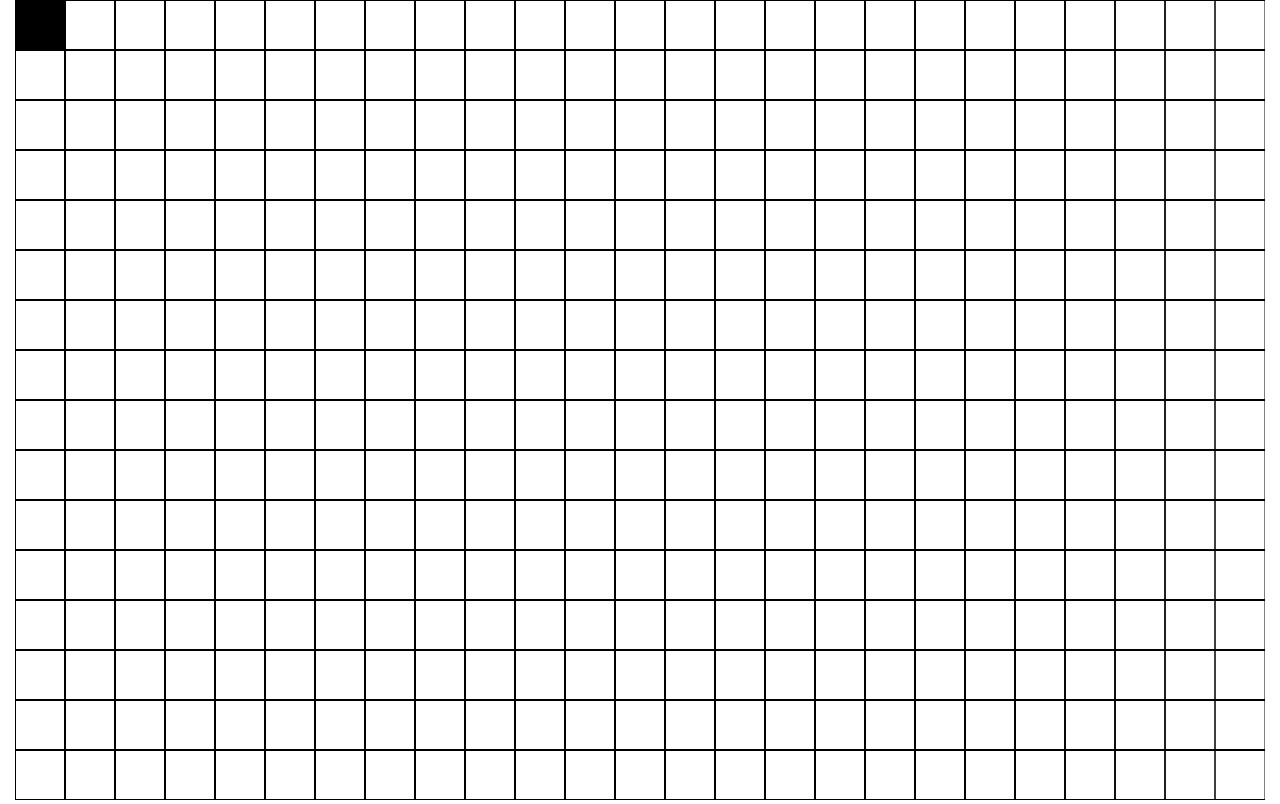
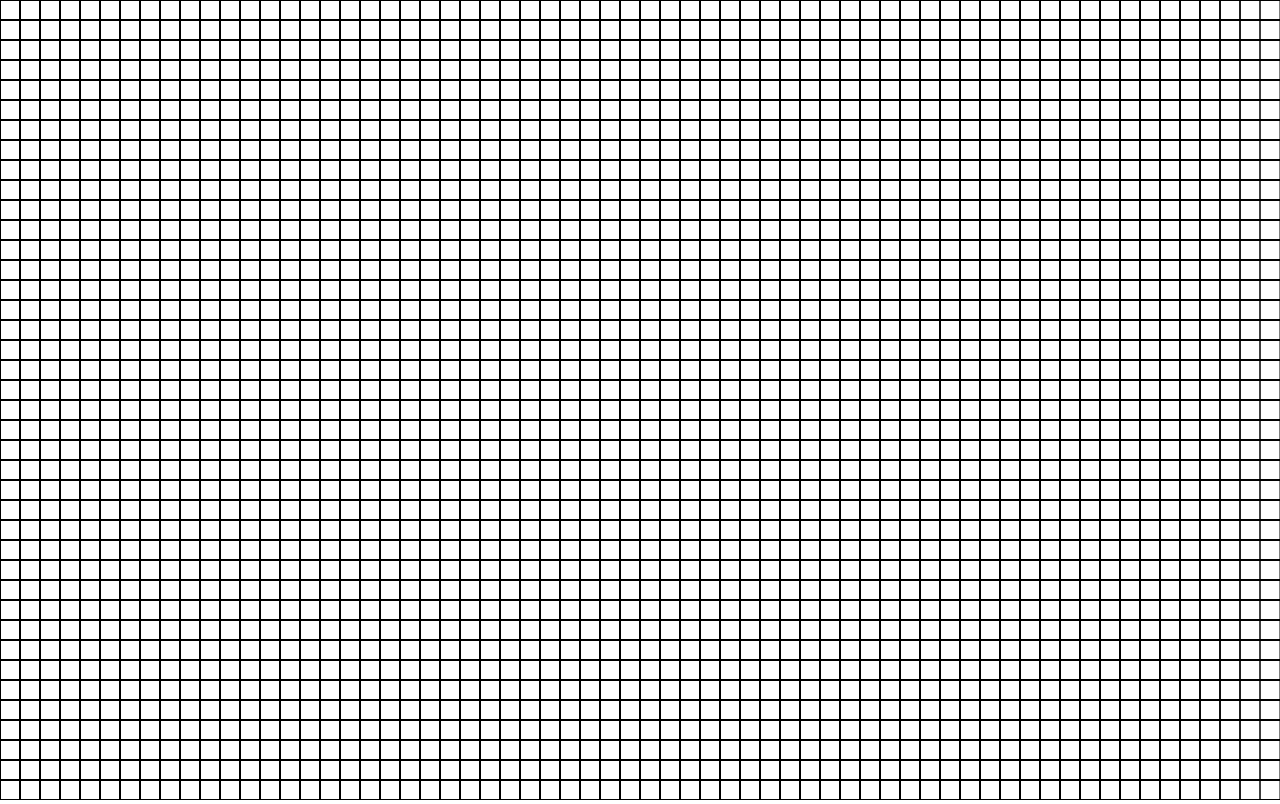
Before and after one commit to bloominstituteoftechnology/CS-Build-Week-1, a React (Create React App) app in the folder conway/: page / in a window 1280 px wide. Built offline with nearby package versions, Linux system fonts and the light colour scheme.

Commit message:
grid is clickable and updates state of the node to !isAlive

```diff
--- a/conway/src/Components/Game/Game.jsx
+++ b/conway/src/Components/Game/Game.jsx
@@ -1,75 +1,80 @@
 import React, { Component } from 'react';
 // import './Game.css';
 
-//start drawing a grid with 50px squares (starting at 0,0)
+//start drawing a grid with squareSizepx squares (starting at 0,0)
 
-window.addEventListener('load', eventWindowLoaded, false);
+const squareSize = 20
 
-function eventWindowLoaded() {
-  canvasApp();
+// grid nodes are {x: 0, y:0, xz:squareSize, yz:squareSize}
+
+// const gridOdd = [TotalNodesX][TotalNodesY];
+
+class Game extends Component {
+
+   constructor(){
+      super()
+      this.state = {
+         TotalNodesX: 0,
+         TotalNodesY: 0,
+         curGrid: [],
+         gridEven: [],
+
       }
-function canvasSupport(e) {
-  return !!e.getContext;
    }
 
+   componentDidMount() {
       let TotalNodesX = window.innerWidth;
       let TotalNodesY = window.innerHeight;
 
-TotalNodesX = Math.round(Math.floor(TotalNodesX / 50))
-TotalNodesY = Math.round(Math.floor(TotalNodesY / 50))
+      TotalNodesX = Math.round(Math.floor(TotalNodesX / squareSize))
+      TotalNodesY = Math.round(Math.floor(TotalNodesY / squareSize))
 
-// grid nodes are {x: 0, y:0, xz:50, yz:50}
-
-// const gridOdd = [TotalNodesX][TotalNodesY];
-const gridOdd = [];
+      const curGrid = [];
 
       let curX = 0;
       let curY = 0;
       for (let i = 0; i < TotalNodesX; i++){
-   if(i !== 0) curX += 50;
+         if(i !== 0) curX += squareSize;
          const newArr = [];
 
          for(let j = 0; j < TotalNodesY; j++){
             if(j == 0) curY = 0;
-      else curY += 50;
-      newArr.push({x: curX, y: curY, xz:50, yz:50})
+            else curY += squareSize;
+            newArr.push({x: curX, y: curY, isAlive: false})
          }
 
-   gridOdd.push(newArr)
+         curGrid.push(newArr)
+      }
+      this.setState({curGrid: curGrid, TotalNodesX: TotalNodesX, TotalNodesY: TotalNodesY})
+      this.canvasApp()
    }
 
-console.log(gridOdd)
 
-function canvasApp() {
+   canvasApp = () => {
+      console.log(this)
       var myCanvas = document.getElementById('myCanvas');
-
-  if (!canvasSupport(myCanvas)) {
-    return;
-  }
-
+      if(!myCanvas) return
       var ctx = myCanvas.getContext('2d');
 
 
-  const Width = 50 * TotalNodesX;
-  const Height = 50 * TotalNodesY;
+      const Width = squareSize * this.state.TotalNodesX;
+      const Height = squareSize * this.state.TotalNodesY;
 
       myCanvas.width = Width;
       myCanvas.height = Height;
 
 
-  function drawScreen() {
+      const drawScreen = () => {
 
        //init grid square size
-    const dx = 50;
-    const dy = 50;
+        const dx = squareSize;
+        const dy = squareSize;
 
 
         var x = 0;
         var y = 0;
         var w = myCanvas.width;
         var h = myCanvas.height;
-
-
 
         var xy = 10;
 
@@ -81,7 +86,7 @@ function canvasApp() {
         ctx.stroke();
         // draw horizontal lines
         while (y < h) {
-      y = y + dy;
+          y = y + squareSize;
           ctx.moveTo(x, y);
           ctx.lineTo(w, y);
 
@@ -100,7 +105,7 @@ function canvasApp() {
         ctx.lineTo(x, h);
         ctx.stroke();
         while (x < w) {
-      x = x + dx;
+          x = x + squareSize;
           ctx.moveTo(x, y);
           ctx.lineTo(x, h);
           ctx.stroke();
@@ -109,37 +114,42 @@ function canvasApp() {
           // ctx.font = "1px Calibri";
           // ctx.fillText(xy,x,10);
           // xy+=10;
+        }
 
+         // draw a box (each square is squareSizepx wide and )
+         this.state.curGrid.forEach((verticalArr, i) => {
+            verticalArr.forEach((node, j) => {
+               if(node.isAlive){
+                  ctx.rect(node.x, node.y, squareSize,squareSize)
+               }
+            })
+         })
 
-      // draw a box (each square is 50px wide and )
-      // gridOdd.forEach((verticalArr, i) => {
-      //    verticalArr.forEach((node, j) => {
-      //       ctx.rect(node.x, node.y, 50,50)
-      //    })
-      // })
-      let node = gridOdd[0][0];
-      ctx.rect(node.x, node.y, 50,50)
-      // ctx.rect(50, 0, 50, 50);
-      // ctx.rect(0, 0, 50, 50);
             ctx.fillStyle = "black";
             ctx.fill();
-    }
       }
 
       drawScreen();
     }
 
-// draw a box (each square is 50px wide and )
-// ctx.rect(50, 0, 50, 50);
-// ctx.fillStyle = "red";
-// ctx.fill();
+    handleGridClick = event => {
+      // const nodeNumberX = Math.floor((event.pageX - 10)/ squareSize)
+      const nodeNumberX = Math.floor((event.pageX )/ squareSize)
+      const nodeNumberY = Math.floor(event.pageY / squareSize)
+      // console.log(nodeNumberX)
+      // console.log(nodeNumberY)
+      const curGrid = this.state.curGrid;
 
-
-
-class Game extends Component {
+      if(curGrid[nodeNumberX] && curGrid[nodeNumberX][nodeNumberY]){
+         curGrid[nodeNumberX][nodeNumberY].isAlive = !curGrid[nodeNumberX][nodeNumberY].isAlive
+      }
+      this.canvasApp()
+   }
   render() {
-    return (
-        <canvas id="myCanvas" width="400" height="400" />
+    return (<div>
+        <canvas id="myCanvas" width="400" height="400" onClick={this.handleGridClick} />
+        {this.canvasApp()}
+        </div>
     );
   }
 }
```
Lines whose indentation alone changed are shown as unchanged.
